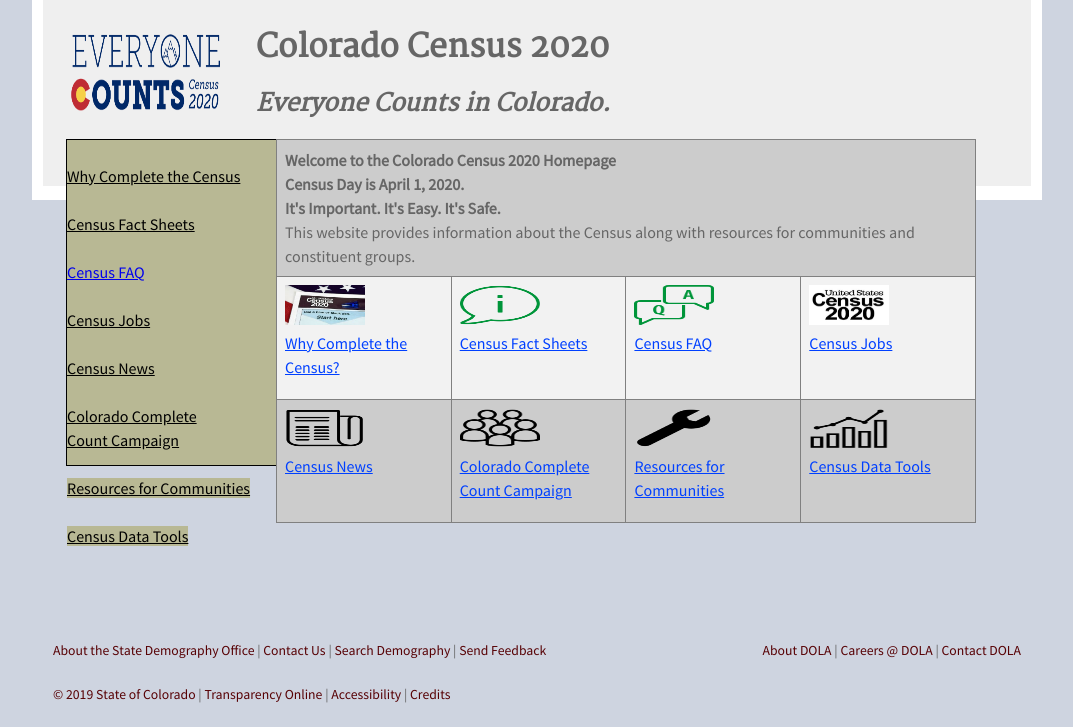
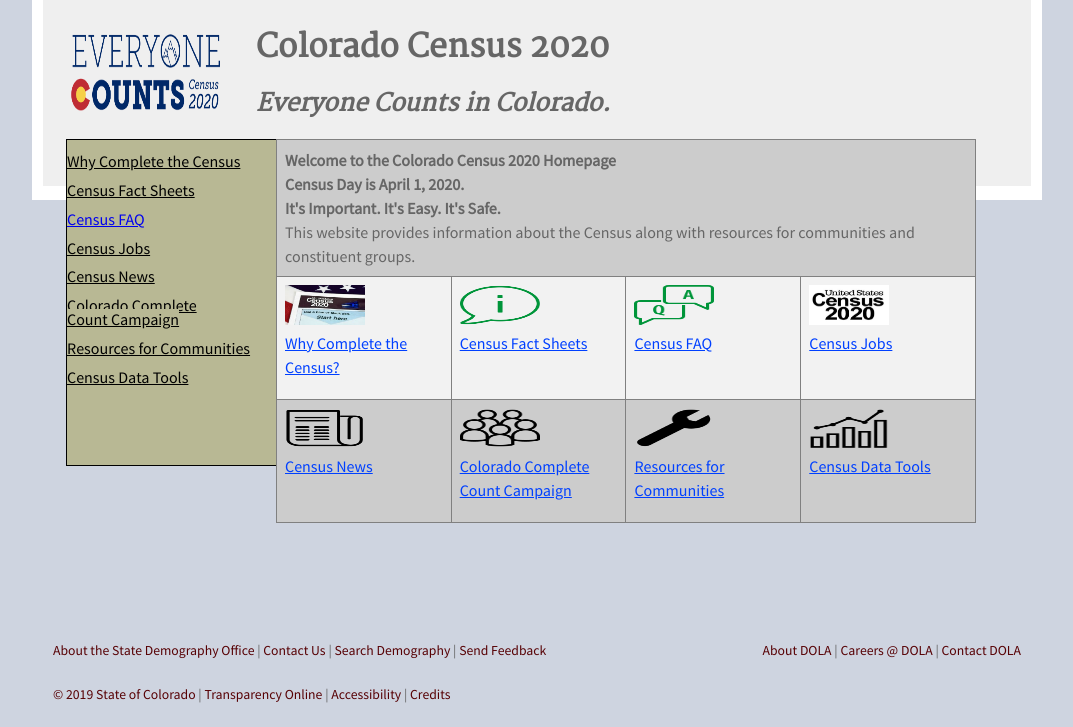
Before and after one commit to TBleess/Website_New, a Jekyll site: the page built from pages/5_CensusACS/census_2020_main.html, in a window 1280 px wide. Shown: the part 534-1261 px from the top of the page, without its empty margins (103-1176 px from the left). Built offline with Jekyll 4.4.1, drawn with Linux system fonts in a browser that asks for light colours.

Commit message:
Update census_2020_main.html

```diff
--- a/pages/5_CensusACS/census_2020_main.html
+++ b/pages/5_CensusACS/census_2020_main.html
@@ -40,6 +40,7 @@
     background-color: #b8b894;
     height: 325px;
     width: 210px;
+    line-height: 0.9;
     border: 1px solid black ;
     padding: 0px;
     margin: 0px;
```
